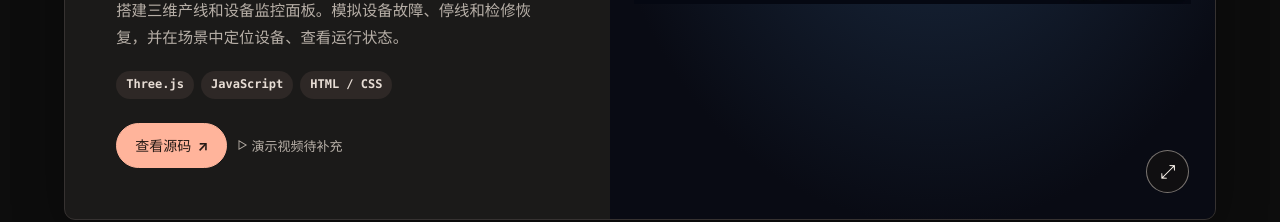
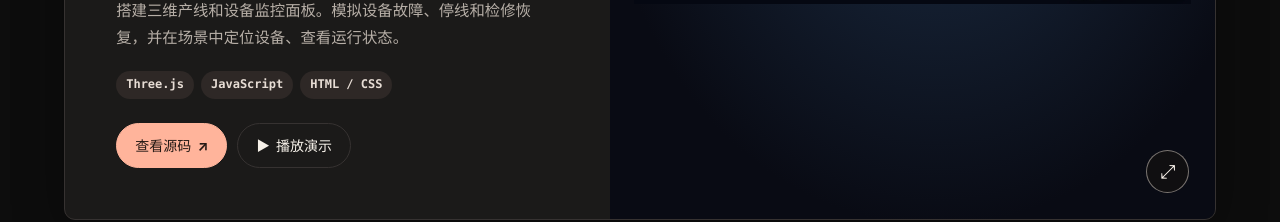
Before and after one commit to lyktql666/portfolio, a Vue app: page / in a window 1280 px wide. Shown: the part 2140-2362 px from the top of the page. Built offline with nearby package versions, Linux system fonts and the light colour scheme.

Commit message:
Update Site source

```diff
--- a/src/projects.js
+++ b/src/projects.js
@@ -23,7 +23,7 @@ export const projects = [
     tags: ['Three.js', 'JavaScript', 'HTML / CSS'],
     repo: 'smart-factory',
     images: [{ file: 'factory.webp', label: '智慧工厂产线与设备监控面板' }],
-    video: null,
+    video: 'factory-demo.mp4',
   },
   {
     id: 'solar',
@@ -33,6 +33,6 @@ export const projects = [
     tags: ['Three.js', 'JavaScript', 'OrbitControls'],
     repo: 'solar-system',
     images: [{ file: 'solar.webp', label: '太阳、行星轨道与时间控制面板' }],
-    video: null,
+    video: 'solar-demo.mp4',
   },
 ]
```
Also changed, not shown: 2 other files (tests, documents, lock files or other folders).
